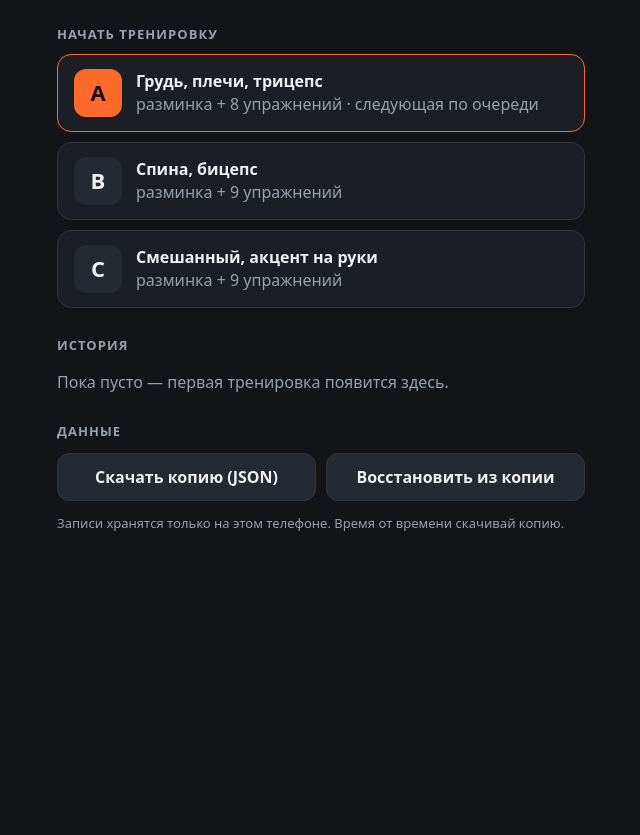
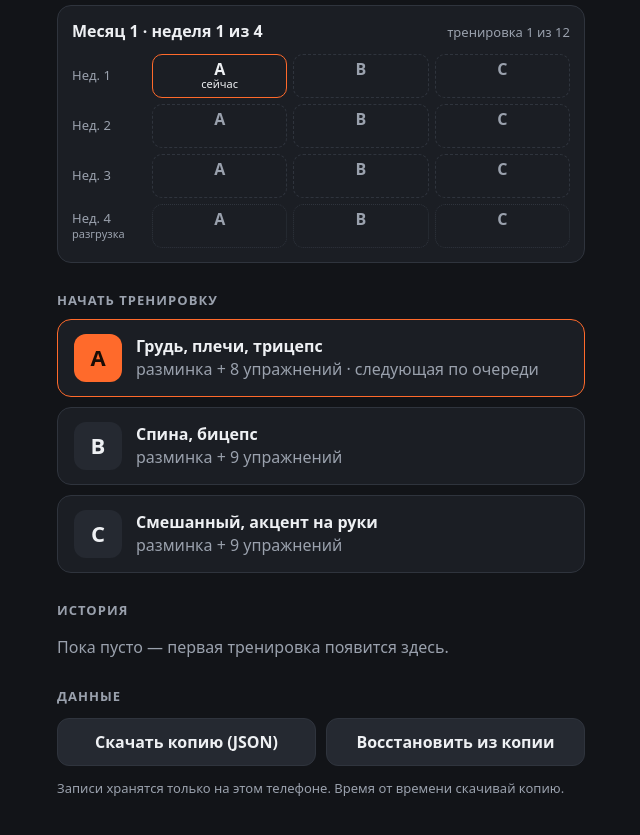
Before and after one commit to alexandersuslovvl-png/trenirovki-pwa, a plain HTML site: page index.html in a window 1280 px wide. Shown: the part 53-888 px from the top of the page, without its empty margins (319-959 px from the left). Before the commit the page ends 800 px from the top, so only its background shows below. Drawn offline with Linux system fonts and the light colour scheme.

Commit message:
План на месяц: 4 недели × A/B/C, сетка месяца на главной, разгрузочная 4-я неделя
- номер недели в тренировке и в экспорте
- неделя 4: в каждом упражнении на подход меньше
- день A: скручивания на наклонной скамье вместо тренажёра для пресса (его нет в зале)
- разминка: если эллипсоид занят — велотренажёр, степпер или груша

Co-Authored-By: Claude Opus 5.5 <noreply@anthropic.com>

```diff
--- a/js/app.js
+++ b/js/app.js
@@ -1,4 +1,4 @@
-import { EXERCISES, PROGRAM } from "./data.js";
+import { EXERCISES, PROGRAM, MONTH } from "./data.js";
 import { muscleMap, MUSCLE_NAMES } from "./muscles.js";
 import * as store from "./store.js";
 import { toMarkdown, shareOrDownload, fmtDate, fmtTime, fmtDur, fmtSet, tonnage, setCount } from "./export.js";
@@ -78,6 +78,29 @@ document.addEventListener("visibilitychange", () => { if (document.visibilitySta
 let installPrompt = null;
 window.addEventListener("beforeinstallprompt", (e) => { e.preventDefault(); installPrompt = e; if (!location.hash || location.hash === "#/") renderHome(); });
 
+// План на месяц: 4 недели × A/B/C, сделанные отмечены датой, текущая подсвечена
+function monthBlock(active) {
+  const pos = store.monthPosition();
+  const done = pos.doneInMonth;
+  const deload = pos.week === MONTH.deload;
+  const days = Object.keys(PROGRAM);
+  const rows = Array.from({ length: MONTH.weeks }, (_, w) => {
+    const cells = Array.from({ length: MONTH.perWeek }, (_, k) => {
+      const i = w * MONTH.perWeek + k;
+      const s = done[i];
+      if (s) return `<span class="slot done"><b>${s.day}</b><small>${new Date(s.startedAt).getDate()}.${String(new Date(s.startedAt).getMonth() + 1).padStart(2, "0")}</small></span>`;
+      const cur = i === done.length;
+      return `<span class="slot ${cur ? (active ? "live" : "next") : ""}"><b>${days[i % days.length]}</b><small>${cur ? (active ? "идёт" : "сейчас") : ""}</small></span>`;
+    }).join("");
+    return `<div class="week ${w + 1 === MONTH.deload ? "deload" : ""}"><span class="wk">Нед. ${w + 1}${w + 1 === MONTH.deload ? "<small>разгрузка</small>" : ""}</span>${cells}</div>`;
+  }).join("");
+  return `<section class="month">
+    <div class="month-head"><b>Месяц ${pos.month} · неделя ${pos.week} из ${MONTH.weeks}</b><span class="muted small">тренировка ${pos.num} из ${pos.total}</span></div>
+    ${rows}
+    ${deload ? `<p class="muted small">Разгрузочная неделя: в каждом упражнении на подход меньше, вес прежний. Тело восстанавливается перед следующим месяцем.</p>` : ""}
+  </section>`;
+}
+
 function renderHome() {
   const a = store.active();
   const next = store.nextDay();
@@ -90,6 +113,7 @@ function renderHome() {
         <span class="muted">Начата в ${fmtTime(a.startedAt)} · подходов: ${setCount(a)}</span>
         <span class="btn primary">Продолжить</span>
       </button>` : ""}
+    ${monthBlock(a)}
     <h2>${a ? "Или начать другую" : "Начать тренировку"}</h2>
     <div class="days">
       ${Object.entries(PROGRAM).map(([d, p]) => `
@@ -125,8 +149,9 @@ function renderWorkout() {
   const firstOpen = s.items.findIndex((it) => !it.endedAt);
   $app.innerHTML = `
     <header class="top"><button class="back" data-go="#/">←</button>
-      <div><h1>День ${s.day}</h1><span class="muted">${esc(day.title)}</span></div>
+      <div><h1>День ${s.day}</h1><span class="muted">${s.week ? `Неделя ${s.week} · ` : ""}${esc(day.title)}</span></div>
       <span class="timer" data-elapsed="${s.startedAt}"></span></header>
+    ${s.deload ? `<p class="note">Разгрузочная неделя: в каждом упражнении на подход меньше, вес прежний.</p>` : ""}
     <ol class="list">
       ${s.items.map((it, i) => {
         const p = store.planOf(s, i);
--- a/js/data.js
+++ b/js/data.js
@@ -1060,7 +1060,7 @@ export const EXERCISES = {
    "Наваливаешься на рукояти, сутулишься."
   ],
   "note": "В приложении нажми «Начать разминку» и «Закончить разминку», время запишется само.",
-  "equipment": "Эллипсоид (орбитрек)",
+  "equipment": "Эллипсоид (орбитрек); если занят — велотренажёр или степпер",
   "primary": [
    "quads",
    "glutes"
@@ -1091,7 +1091,7 @@ export const PROGRAM = {
     "rest": 0,
     "unit": "min",
     "abs": false,
-    "note": "В конце — 2–3 минуты суставной разминки, а в первом упражнении 1–2 лёгких разминочных подхода",
+    "note": "Если эллипсоид занят — велотренажёр, степпер или груша. В конце — 2–3 минуты суставной разминки, в первом упражнении 1–2 лёгких разминочных подхода",
     "warmup": true
    },
    {
@@ -1150,7 +1150,7 @@ export const PROGRAM = {
     "note": "Минимум ног"
    },
    {
-    "ex": "Ab_Crunch_Machine",
+    "ex": "Decline_Crunch",
     "sets": 3,
     "min": 12,
     "max": 15,
@@ -1180,7 +1180,7 @@ export const PROGRAM = {
     "rest": 0,
     "unit": "min",
     "abs": false,
-    "note": "В конце — 2–3 минуты суставной разминки, а в первом упражнении 1–2 лёгких разминочных подхода",
+    "note": "Если эллипсоид занят — велотренажёр, степпер или груша. В конце — 2–3 минуты суставной разминки, в первом упражнении 1–2 лёгких разминочных подхода",
     "warmup": true
    },
    {
@@ -1279,7 +1279,7 @@ export const PROGRAM = {
     "rest": 0,
     "unit": "min",
     "abs": false,
-    "note": "В конце — 2–3 минуты суставной разминки, а в первом упражнении 1–2 лёгких разминочных подхода",
+    "note": "Если эллипсоид занят — велотренажёр, степпер или груша. В конце — 2–3 минуты суставной разминки, в первом упражнении 1–2 лёгких разминочных подхода",
     "warmup": true
    },
    {
@@ -1371,3 +1371,5 @@ export const PROGRAM = {
   ]
  }
 };
+
+export const MONTH = {"start": "2026-10-17", "weeks": 4, "perWeek": 3, "deload": 4};
--- a/js/export.js
+++ b/js/export.js
@@ -67,8 +67,10 @@ export function toMarkdown(session) {
     "tags: [тренировки, дневник]",
     `дата: ${fmtDate(session.startedAt)}`,
     `день: ${session.day}`,
+    ...(session.week ? [`неделя: ${session.week}`] : []),
     "---",
-    `# Тренировка — ${fmtDate(session.startedAt)} (День ${session.day}: ${day.title})`,
+    `# Тренировка — ${fmtDate(session.startedAt)} (${session.week ? `Неделя ${session.week}, ` : ""}День ${session.day}: ${day.title})`,
+    ...(session.deload ? ["", "_Разгрузочная неделя: на подход меньше, вес прежний._"] : []),
     "",
     `**Время:** ${fmtTime(session.startedAt)}–${fmtTime(end)} (${fmtDur(end - session.startedAt)}) · **Подходов:** ${setCount(session)} · **Тоннаж:** ${tonnage(session)} кг`,
     "",
--- a/js/store.js
+++ b/js/store.js
@@ -1,5 +1,5 @@
 // Хранилище тренировок в localStorage. Все времена — метки Date.now().
-import { EXERCISES, PROGRAM } from "./data.js";
+import { EXERCISES, PROGRAM, MONTH } from "./data.js";
 
 const KEY = "gym.v1";
 const DAYS = ["A", "B", "C"];
@@ -39,13 +39,34 @@ export function nextDay() {
   return last ? DAYS[(DAYS.indexOf(last.day) + 1) % DAYS.length] : "A";
 }
 
+/* ---------- месячный цикл ---------- */
+// Законченные тренировки текущего цикла (с MONTH.start), по порядку
+export function monthSessions() {
+  const start = new Date(MONTH.start + "T00:00:00").getTime();
+  return finished().filter((s) => s.startedAt >= start).sort((a, b) => a.startedAt - b.startedAt);
+}
+
+// Где мы в цикле: какой месяц, неделя и номер тренировки следующей (или идущей) тренировки
+export function monthPosition() {
+  const total = MONTH.weeks * MONTH.perWeek;
+  const n = monthSessions().length;
+  const idx = n % total;
+  return {
+    month: Math.floor(n / total) + 1, week: Math.floor(idx / MONTH.perWeek) + 1,
+    num: idx + 1, total, doneInMonth: monthSessions().slice(n - idx),
+  };
+}
+
 export function startSession(day) {
+  const pos = monthPosition();
+  const deload = pos.week === MONTH.deload;
   const s = {
-    id: uid(), day, startedAt: Date.now(), endedAt: null,
-    items: PROGRAM[day].items.map((it) => ({
-      ex: it.ex, superset: it.superset || null, plan: { ...it }, uni: defaultUni(it.ex, it.superset),
-      startedAt: null, endedAt: null, sets: [],
-    })),
+    id: uid(), day, startedAt: Date.now(), endedAt: null, month: pos.month, week: pos.week, deload,
+    items: PROGRAM[day].items.map((it) => {
+      // разгрузочная неделя: на подход меньше, вес прежний
+      const plan = deload && !it.warmup && it.sets > 1 ? { ...it, sets: it.sets - 1, deload: true } : { ...it };
+      return { ex: it.ex, superset: it.superset || null, plan, uni: defaultUni(it.ex, it.superset), startedAt: null, endedAt: null, sets: [] };
+    }),
   };
   state.sessions.push(s);
   state.activeId = s.id;
--- a/styles.css
+++ b/styles.css
@@ -146,6 +146,22 @@ button, .btn { font: inherit; color: inherit; cursor: pointer; }
 .done-sets li > span:first-child { color: var(--muted); }
 .done-sets li.todo { background: none; border: 1px dashed var(--line); color: var(--muted); }
 .done-sets li.todo.now { border-color: var(--accent); color: var(--text); }
+/* план на месяц */
+.month { margin-top: 8px; padding: 14px; background: var(--surface); border: 1px solid var(--line); border-radius: var(--radius); }
+.month-head { display: flex; justify-content: space-between; align-items: baseline; gap: 8px; flex-wrap: wrap; margin-bottom: 10px; }
+.week { display: grid; grid-template-columns: 74px repeat(3, 1fr); gap: 6px; align-items: center; margin-top: 6px; }
+.week .wk { font-size: 13px; color: var(--muted); display: flex; flex-direction: column; line-height: 1.2; }
+.week .wk small { font-size: 11px; }
+.slot {
+  display: flex; flex-direction: column; align-items: center; justify-content: center; min-height: 44px;
+  border-radius: 10px; border: 1px dashed var(--line); color: var(--muted); line-height: 1.15;
+}
+.slot b { font-size: 16px; }
+.slot small { font-size: 11px; min-height: 13px; }
+.slot.done { border: 0; background: rgba(76, 195, 138, .16); color: var(--ok); }
+.slot.next { border: 1px solid var(--accent); color: var(--text); }
+.slot.live { border: 0; background: var(--accent); color: var(--accent-ink); }
+.week.deload .slot:not(.done) { border-style: dotted; }
 .uni-seg { margin: 0; }
 .side-badge {
   display: inline-block; margin: 0 0 10px; padding: 4px 12px; border-radius: 99px;
--- a/sw.js
+++ b/sw.js
@@ -1,5 +1,5 @@
 // Сгенерировано tools/build_sw.py — не редактировать вручную.
-const CACHE = "trenirovki-99f61b3f8c";
+const CACHE = "trenirovki-9ab1a86f6d";
 const ASSETS = [
   "./",
   "index.html",
```
